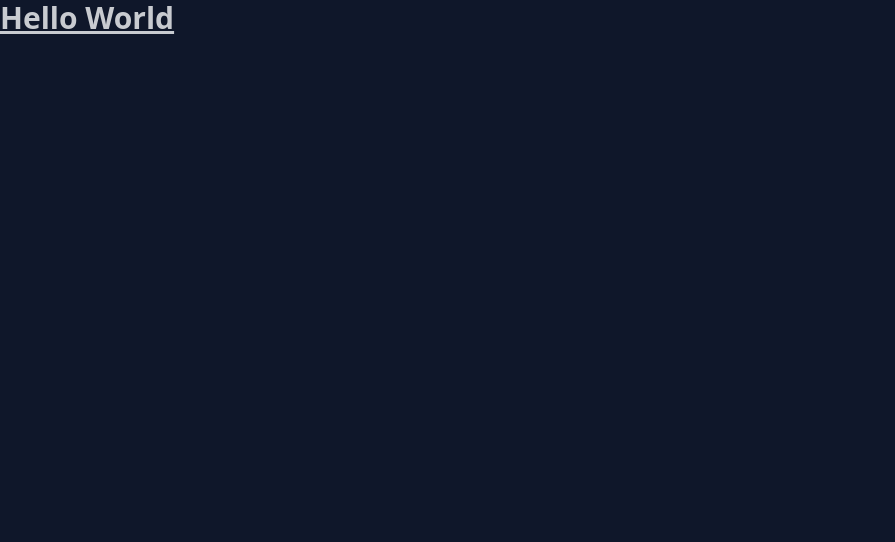
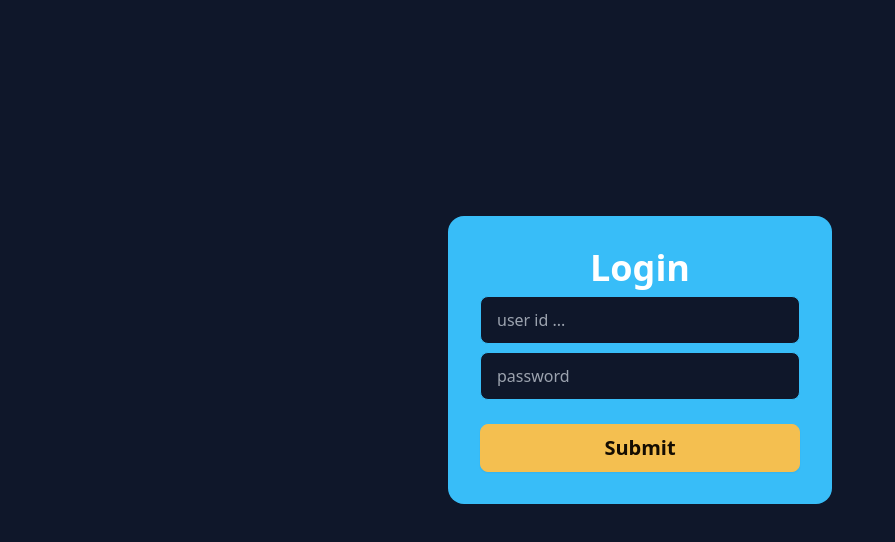
Before and after one commit to swasthik-007/CRM_React, a React (Vite) app: page / in a window 1280 px wide. Shown: the top 542 px of the page, without its empty margins (0-895 px from the left). Built offline with nearby package versions, Linux system fonts and the light colour scheme.

Commit message:
added basic login page using tw

```diff
--- a/src/App.jsx
+++ b/src/App.jsx
@@ -1,15 +1,10 @@
-
 import './App.css'
+import Login from './pages/auth/Login'
 
 function App() {
 
-
   return (
-    <>
-     <h1 className="text-3xl font-bold underline">
-      Hello World
-     </h1>
-    </>
+    <Login />
   )
 }
 
--- /dev/null
+++ b/src/pages/auth/Login.jsx
@@ -0,0 +1,25 @@
+function Login() {
+    return (
+        <div className="flex justify-center items-center h-[90vh]">
+            <div className="card w-96 bg-primary text-primary-content">
+                <div className="card-body flex flex-col items-center">
+                    <div className="w-full flex justify-center">
+                        <h2 className="card-title text-4xl text-white">Login</h2>
+                    </div>
+                    <div className="w-full">
+                        <input autoComplete="one-time-code"  type="text" placeholder="user id ..." className="input text-white input-bordered input-primary w-full max-w-xs" />
+                    </div>
+                    <div className="w-full">
+                        <input autoComplete="one-time-code"  type="password" placeholder="password" className="input text-white input-bordered input-primary w-full max-w-xs" />
+                    </div>
+                    <div className="w-full card-actions mt-4">
+                        <button className="btn btn-warning w-full font-bold text-xl">Submit</button>
+                    </div>
+                </div>
+            </div>
+        </div>
+
+    )
+}
+
+export default Login;
```
